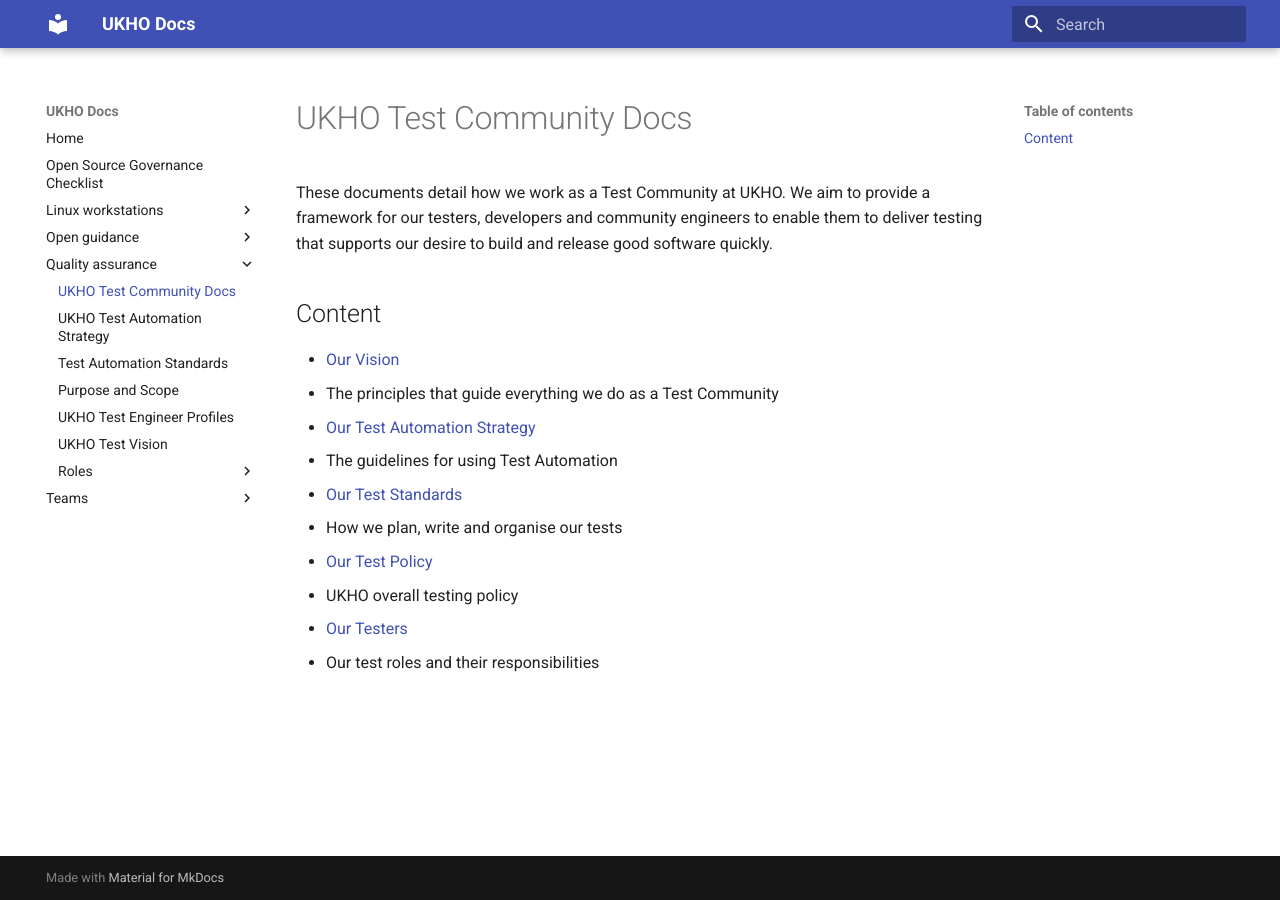
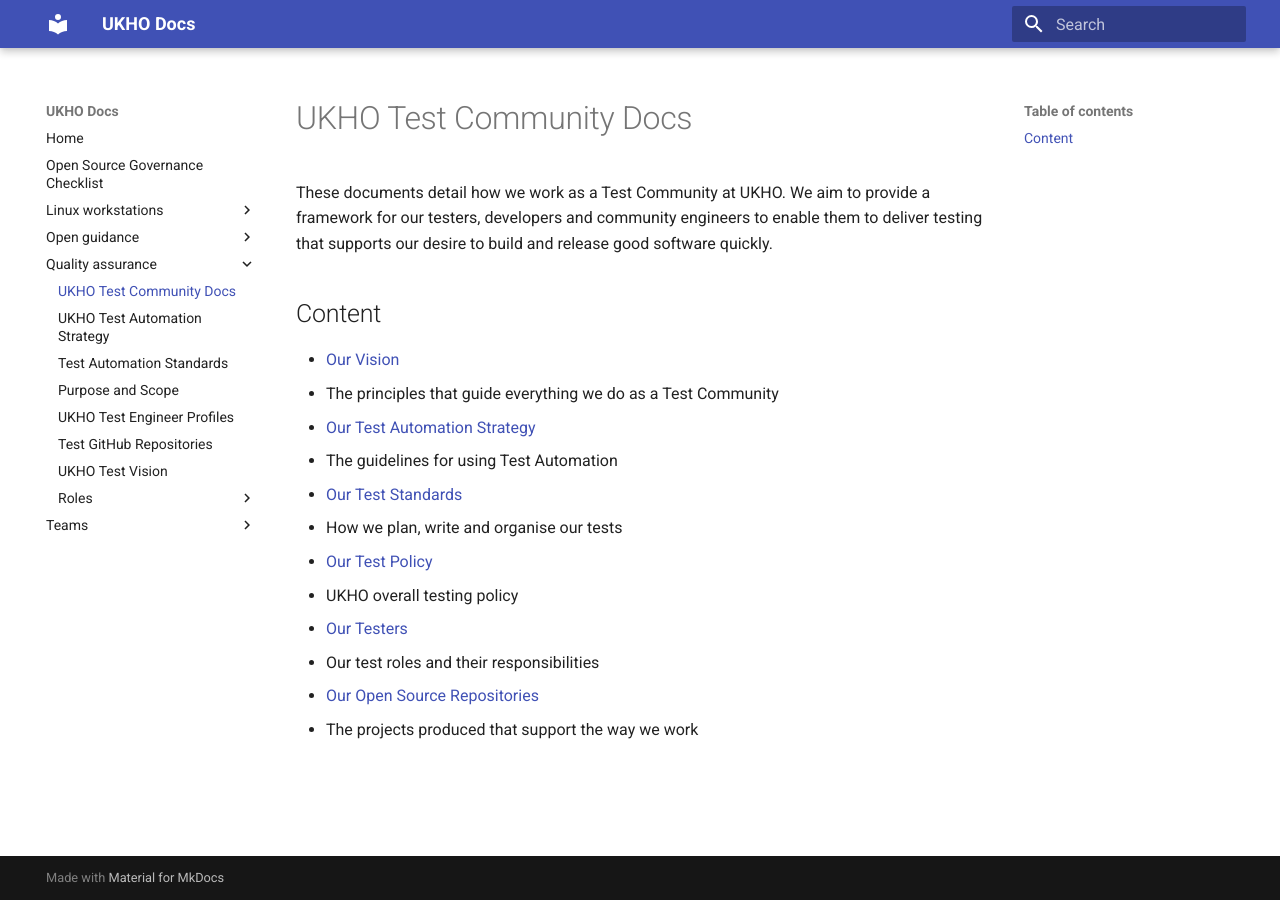
Before and after one commit to UKHO/docs, an MkDocs documentation site: the page built from docs/quality-assurance/README.md, in a window 1280 px wide. Built offline with MkDocs 1.6.1 and Material for MkDocs 9.7.7, drawn with Linux system fonts in a browser that asks for light colours.

Commit message:
Add test repositories page to QA section

```diff
--- a/docs/quality-assurance/README.md
+++ b/docs/quality-assurance/README.md
@@ -14,3 +14,5 @@ These documents detail how we work as a Test Community at UKHO. We aim to provid
   * UKHO overall testing policy
 * [Our Testers](test-profiles.md)
   * Our test roles and their responsibilities
+* [Our Open Source Repositories](test-repositories.md)
+  * The projects produced that support the way we work
```
Also changed, not shown: docs/quality-assurance/test-repositories.md (added, +15 -0 lines).
